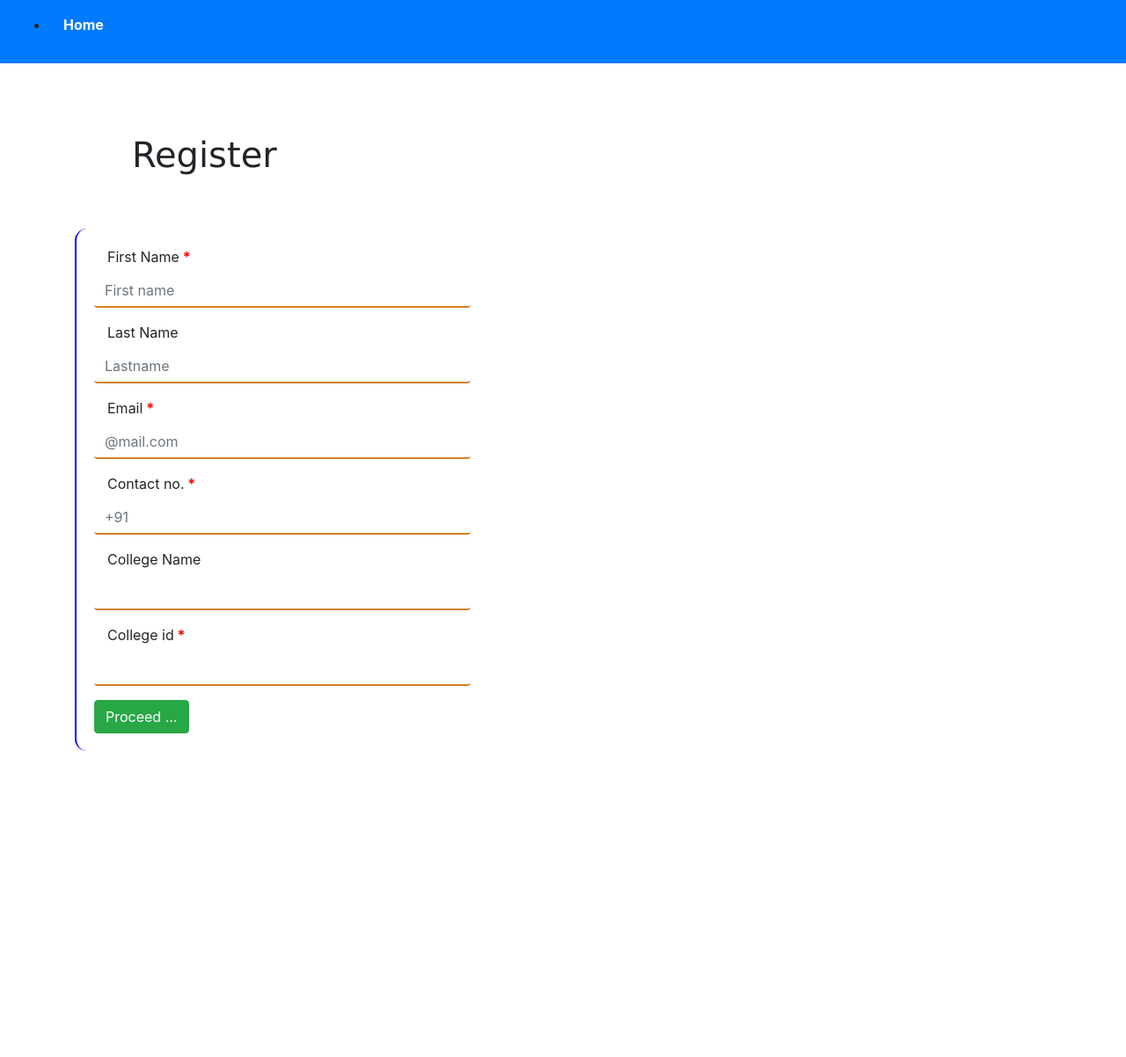
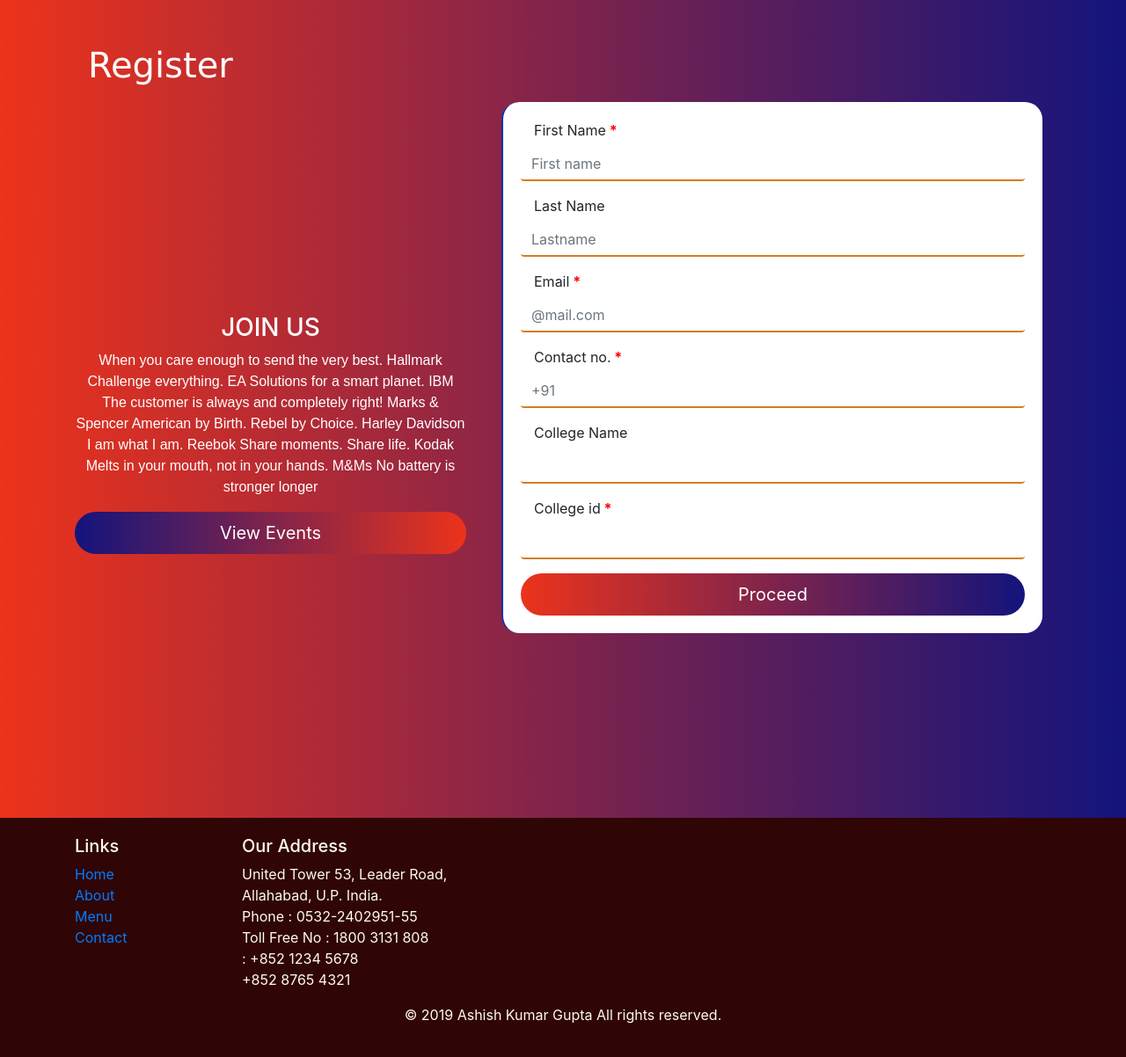
Before and after one commit to ashishugi/Enigma, a PHP site: page /register.html in a window 1280 px wide. Shown: the whole page at 88% size. Before the commit the page ends 854 px from the top, so only its background shows below. Run offline with PHP 8.4, Linux system fonts and the light colour scheme.

Commit message:
added register.html

```diff
--- /dev/null
+++ b/Enigma/register.css
@@ -0,0 +1,37 @@
+body{
+    background-image: linear-gradient( to right,#ec331b,#13147c);
+}
+.form{
+            border: none;
+            background-color: white;
+            border-left: 2px solid;
+            box-sizing: border-box;
+            padding: 20px;
+            background-color: none;
+            border-color: rgb(21, 47, 167);
+            border-radius: 20px;
+            margin: 10px;
+
+
+
+}
+
+.btn1{
+    border-radius: 60px;
+    box-sizing: border-box;
+    background-image: linear-gradient( to right,#ec331b,#13147c);
+   text-align: center;
+    transition: 1s;
+    color: floralwhite;
+}
+
+input[type=text], input[type=email], input[type=tel], input[type=number]{
+
+    border: none;
+    border-bottom:2px solid rgb(211, 126, 30);
+
+ }
+ .join{
+     text-align: center;
+     margin-top:250px;
+ }
--- a/Enigma/register.html
+++ b/Enigma/register.html
@@ -7,80 +7,76 @@
     <meta name="viewport" content="width=device-width, initial-scale=1.0">
     <meta http-equiv="X-UA-Compatible" content="ie=edge">
     <style>
-        .form1{
-            padding-top: 50px;
-            margin: 10px;
 
-        }
-        form{
-            border: none;
-            border-left: 5px solid;
 
-            border-width: 2px;
-            padding-left: 10px;
-            padding-top: 10px;
-            padding-right: 20px;
-            padding: 20px;
-            border-color: blue;
-            border-radius: 14px;
-        }
-       input[type=text], input[type=email], input[type=tel], input[type=number]{
-           border: none;
 
-            border-bottom:2px solid rgb(211, 126, 30);
-        }
-        button{
-            color: rgb(211,126,30);
-        }
-        body{
-            background-attachment: fixed;
-        }
-        .scroll{
+        .footer
+            {
+              background-color: #2f0505;
+               margin: 200px auto;
+              padding: 20px 0px 20px 0px;
+              color: floralwhite;
+              margin-bottom: 0px;
+            }
 
-        }
     </style>
+    <link rel="stylesheet" href="register.css">
     <title>Document</title>
 </head>
 <body>
-  <nav class="navbar navbar-dark navbar-expand-sm bg-primary scroll-top">
-        <ul>
-            <li class="nav-item"> <a class = "nav-link" href="register.html"><b style ="color: floralwhite; padding-top:10px">Home</b>   </a></li>
+
+    <div>
+        <h1 style="color:white; margin-top:50px;margin-left:100px;font-family:'Lucida Sans'">Register</h1>
+    </div>
+   <div class="container">
+       <div class="row">
+          <div class="col-sm-12 col-md-5">
+            <div class="join" style="color: white;">
+            <h3>JOIN US</h3>
+            <p style="color:white; font-family:Sans-serif;" >
+                    When you care enough to send the very best. 	Hallmark
+                    Challenge everything. 	EA
+                    Solutions for a smart planet. 	IBM
+                    The customer is always and completely right! 	Marks & Spencer
+                     American by Birth. Rebel by Choice. 	Harley Davidson
+                    I am what I am. 	Reebok
+                    Share moments. Share life. 	Kodak
+                    Melts in your mouth, not in your hands. 	M&Ms
+                    No battery is stronger longer
+
+            </p>
+            <div class="btn1" style="background-image: linear-gradient( to right,#13147c,#ec331b);">
+            <button type="button" class="btn btn-lg btn-block" onclick="window.location.href='event.html'" style="color: white;">View Events</button>
+            </div>
+            </div>
+          </div>
+
+        <div class="col-sm-12 col-md-7">
+         <div class="form">
 
 
-
-        </ul>
-
-    </nav>
-
-    <div>
-        <h1 style="margin-top: 80px;margin-left:150px;font-family:'Lucida Sans'">Register</h1>
-    </div>
-
-   <div class="form1 offset-0">
-    <div class="container">
-        <form action="#" method="POST">
            <div class="form-group row">
-               <div class="col-md-5">
-                   <label for="fname" class="col-sm-4 col-md-6">First Name<b style="color: red"> *</b></label>
+               <div class="col-md-12">
+                   <label for="fname" class="col-sm-4 col-md-5">First Name<b style="color: red"> *</b></label>
                    <input type="text" class="form-control" id="fname" placeholder="First name"/>
                </div>
             </div>
-         <div class="scroll">
+
             <div class="form-group row">
-               <div class="col-md-5">
+               <div class="col-md-12">
                    <label for="lname" class="col-sm-4 col-md-6">Last Name</label>
                    <input type="text" class="form-control" id="fname" placeholder="Lastname"/>
                </div>
            </div>
            <div class="form-group row">
-            <div class="col-md-5">
+            <div class="col-md-12">
                 <label for="email" class="col-sm-4 col-md-6 ">Email<b style="color: red"> *</b></label>
                 <input type="email" class="form-control" id="email" placeholder="@mail.com"/>
             </div>
 
         </div>
             <div class="form-group row">
-                    <div class="col-md-5">
+                    <div class="col-md-12">
                         <label for="tel" class="col-sm-4 col-md-4">Contact no.<b style="color: red"> *</b></label>
                         <input type="tel" class="form-control" id="number" placeholder="+91"/>
                     </div>
@@ -88,31 +84,82 @@
                 </div>
                 <div class="form-group row">
 
-                        <div class="col-md-5">
+                        <div class="col-md-12">
                             <label for="college " class="col-sm-4 col-md-4">College Name</label>
                             <input type="text" class="form-control" id="college name" />
                         </div>
 
                     </div>
-          </div>
+
                     <div class="form-group row">
 
-                            <div class="col-md-5">
+                            <div class="col-md-12">
                                 <label for="tel" class="col-sm-4 col-md-4">College id<b style="color: red"> *</b></label>
                                 <input type="tel" class="form-control" id="number" />
                             </div>
 
                      </div>
 
+                    <div class="btn1">
+                     <button type="submit " class="btn btn-lg btn-block" style="color: white;">Proceed</button>
+                    </div>
 
-                     <button type="submit" class="btn btn-success">Proceed ...</button>
+    </div>
+    </div>
+</div>
 
-        </form>
-     </div>
-    </div>
+</div>
+
+
+    <!-- Footer -->
+    <footer class="footer">
+        <div class="container">
+            <div class="row ">
+                <div class="col-4 col-sm-2">
+                    <h5>Links</h5>
+                    <ul class="list-unstyled">
+                        <li><a href="#">Home</a></li>
+                        <li><a href="aboutus.html">About</a></li>
+                        <li><a href="#">Menu</a></li>
+                        <li><a href="contactus.html">Contact</a></li>
+                    </ul>
+                </div>
+                <div class="col-7 col-sm-5">
+                    <h5>Our Address</h5>
+                    <address>
+                            United Tower 53, Leader Road,<br>
+                            Allahabad, U.P. India.<br>
+                            Phone : 0532-2402951-55<br>
+                            Toll Free No : 1800 3131 808<br>
+
+                      <i class="fa fa-phone fa-lg"></i>: +852 1234 5678<br>
+                      <span class="fa fa-fax fa-lg"></span> +852 8765 4321<br>
+                      <span class="fa fa-envelope fa-lg"></span> <a href="mailto:confusion@food.net"></a>
+                   </address>
+                </div>
 
 
 
+
+              <div class="col-12 col-sm-4 align-self-center">
+                <div class="text-center">
+                        <a class="btn btn-social-icon btn-google" href="http://google.com/+"><span class="fa fa-google-plus fa-lg"></span></a>
+                        <a class="btn btn-social-icon btn-facebook" href="http://www.facebook.com/profile.php?id="><span class="fa fa-facebook fa-lg"></span></a>
+                        <a class="btn btn-social-icon btn-linkedin" href="http://www.linkedin.com/in/"><span class="fa fa-linkedin fa-lg"></span></a>
+                        <a class="btn btn-social-icon btn-twitter" href="http://twitter.com/"><span class="fa fa-twitter fa-lg"></span></a>
+                        <a class="btn btn-social-icon btn-google" href="http://youtube.com/"><span class="fa fa-youtube fa-lg"></span></a>
+                        <a class="btn btn-social-icon" href="mailto:"><span class="fa fa-envelope-o fa-lg"></span></a>
+                    </div>
+                </div>
+              </div>
+
+           <div class="row justify-content-center">
+                 <div class="col-auto">
+                    <p>© 2019 Ashish Kumar Gupta All rights reserved. </p>
+                </div>
+           </div>
+        </div>
+    </footer>
 
 
 
```
Also changed, not shown: Enigma/event.css (renamed from Enigma/style.css, +51 -12 lines), Enigma/event.html (+87 -61 lines), Enigma/event1.html (+61 -1 lines), Enigma/party.jpg (added), Enigma/party1.jpg (added), Enigma/party2.jpg (added), Enigma/party3.jpg (added).
